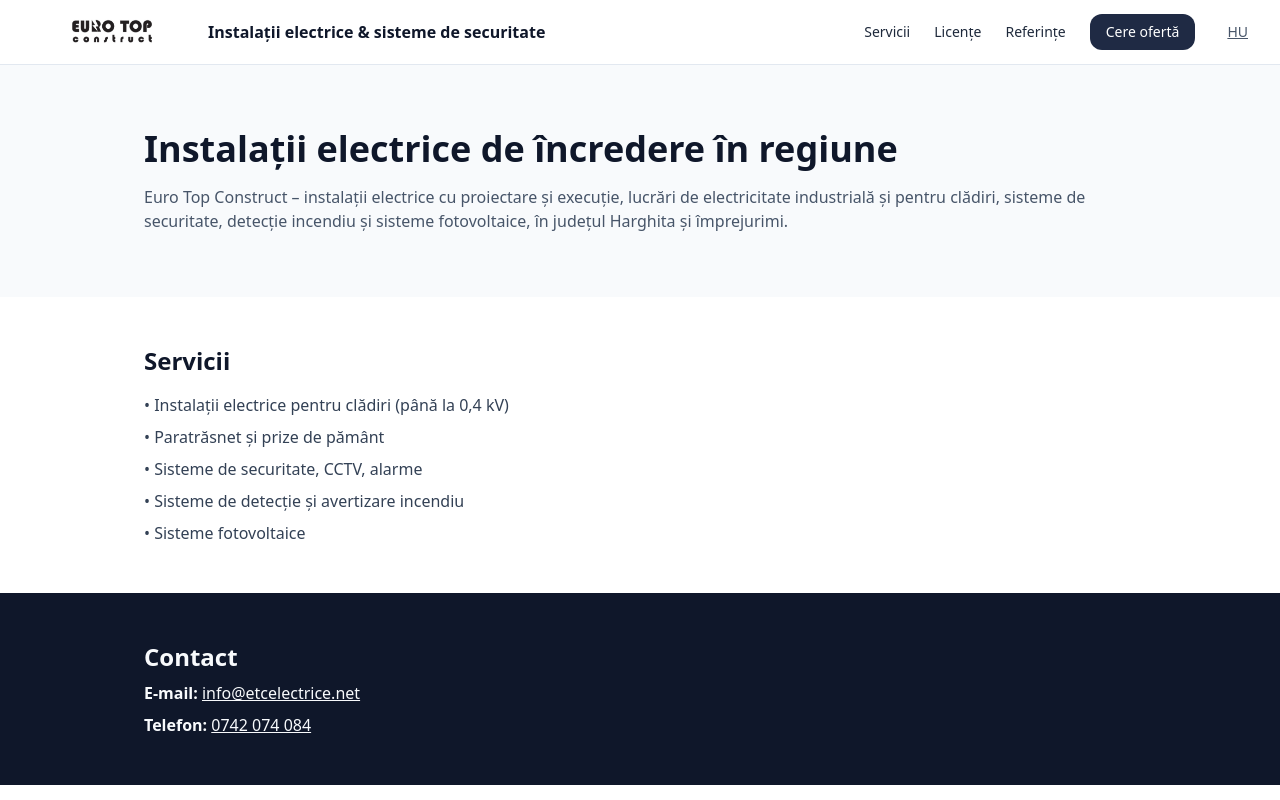
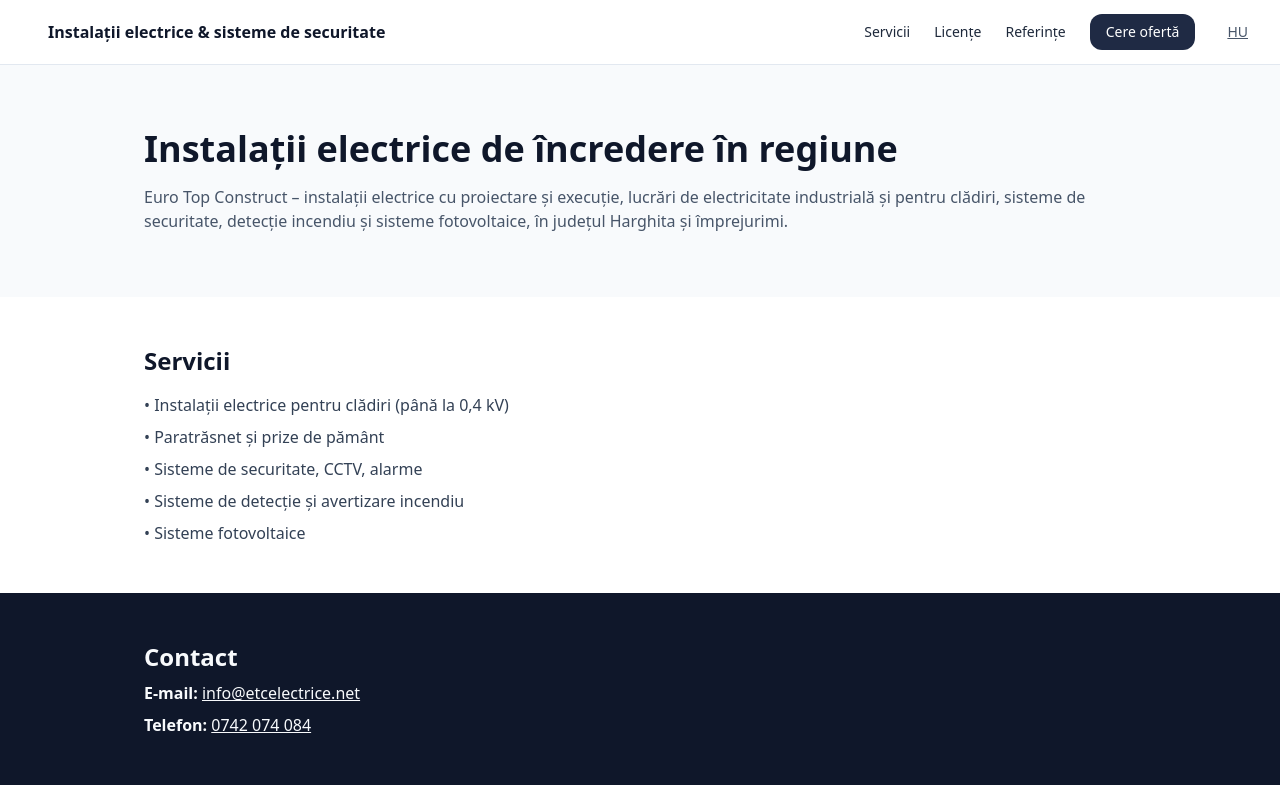
Before and after one commit to etcelectrice-site/etcelectrice-site, a Next.js app: page / in a window 1280 px wide. Built offline with nearby package versions, Linux system fonts and the light colour scheme.

Commit message:
Update Navbar.tsx

```diff
--- a/components/Navbar.tsx
+++ b/components/Navbar.tsx
@@ -11,9 +11,9 @@ export function Navbar({ isHU }: NavbarProps) {
       <div className="max-w-7xl mx-auto px-4 sm:px-6 lg:px-8 h-16 flex items-center justify-between">
         <div className="flex items-center gap-4">
   {/* Logó */}
-  <div className="relative w-40 h-10">
+  <div className="relative w-50 h-15">
     <Image
-      src="/logo WEB.jpg"
+      src="/logo-WEB.jpg"
       alt="Euro Top Construct logo"
       fill
       className="object-contain"
```
